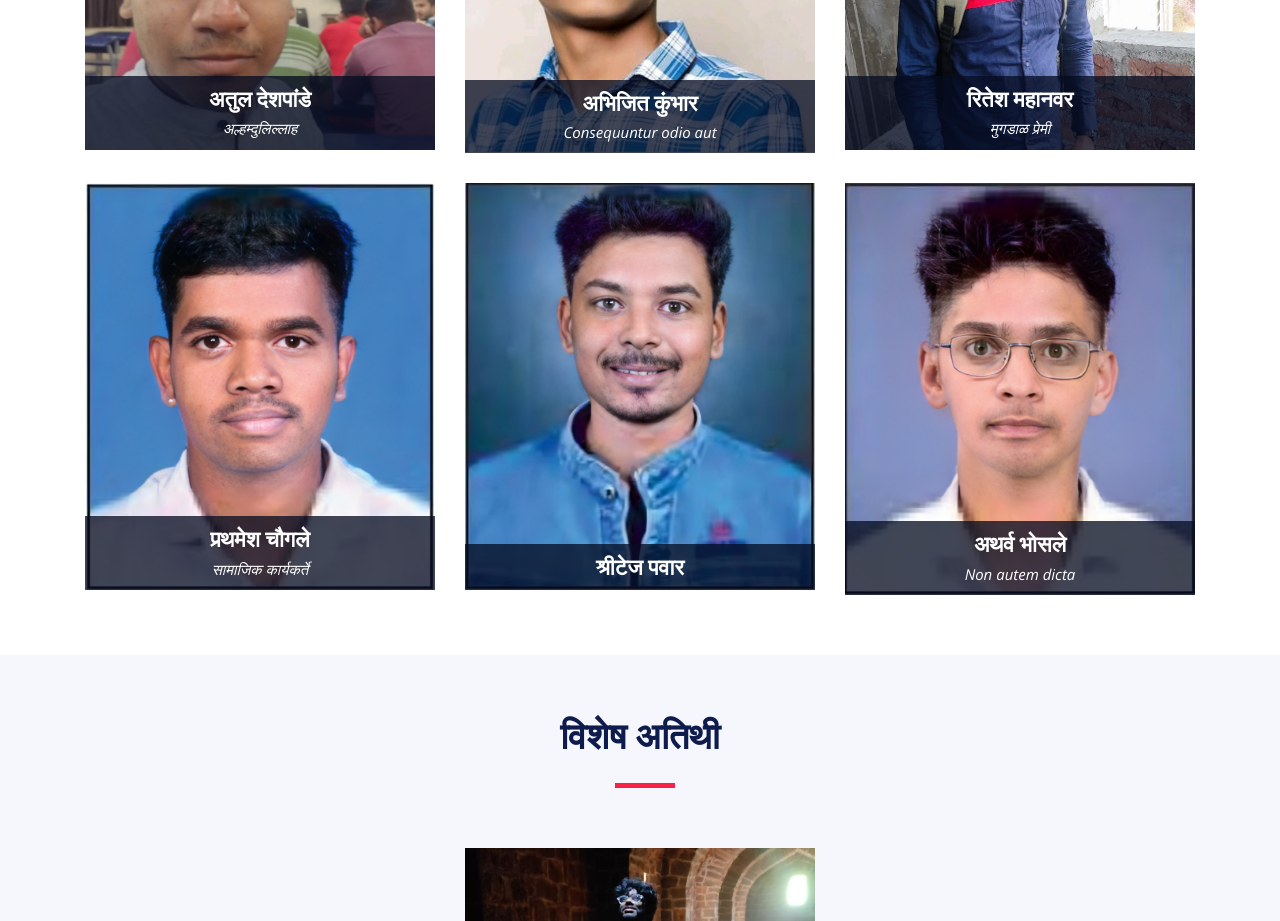
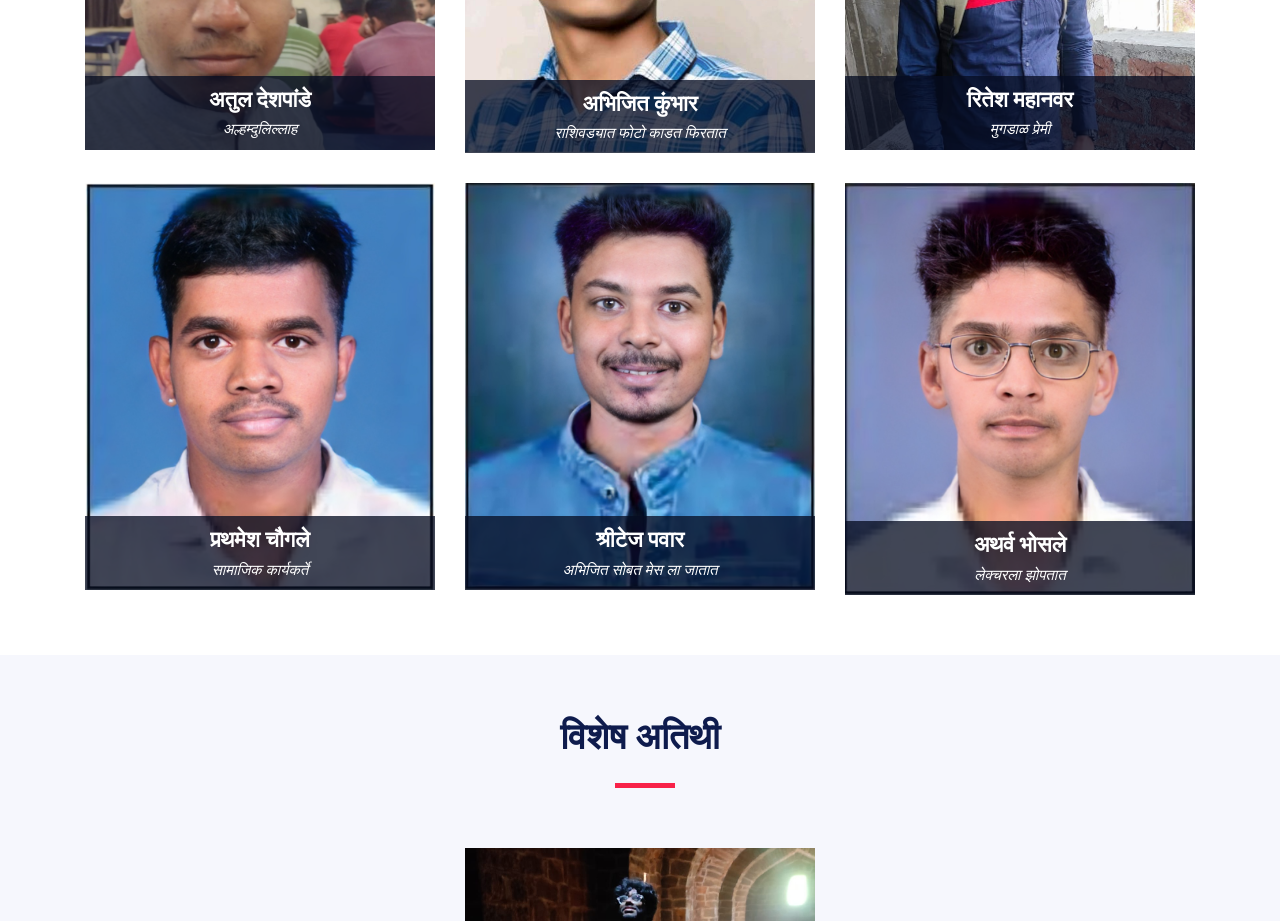
Before and after one commit to Guru9699/event, a plain HTML site: page index.html in a window 1280 px wide. Shown: the part 2040-2961 px from the top of the page. Drawn offline with nearby package versions, Linux system fonts and the light colour scheme.

Commit message:
Update index.html

```diff
--- a/index.html
+++ b/index.html
@@ -178,7 +178,7 @@
               <img src="img/speakers/2.jpg" alt="Speaker 2" class="img-fluid">
               <div class="details">
                 <h3><a href="speaker-details.html">अभिजित कुंभार</a></h3>
-                <p>Consequuntur odio aut</p>
+                <p>राशिवड्यात फोटो काडत फिरतात</p>
                 <div class="social">
                   <!-- <a href=""><i class="fa fa-twitter"></i></a>
                   <a href=""><i class="fa fa-facebook"></i></a>
@@ -223,7 +223,7 @@
               <img src="img/speakers/5.png" alt="Speaker 5" class="img-fluid">
               <div class="details">
                 <h3><a href="speaker-details.html">श्रीटेज पवार</a></h3>
-                <p></p>
+                <p>अभिजित सोबत मेस ला जातात</p>
                 <div class="social">
                   <!-- <a href=""><i class="fa fa-twitter"></i></a>
                   <a href=""><i class="fa fa-facebook"></i></a>
@@ -238,7 +238,7 @@
               <img src="img/speakers/6.png" alt="Speaker 6" class="img-fluid">
               <div class="details">
                 <h3><a href="speaker-details.html">अथर्व भोसले</a></h3>
-                <p>Non autem dicta</p>
+                <p>लेक्चरला झोपतात</p>
                 <div class="social">
                   <!-- <a href=""><i class="fa fa-twitter"></i></a>
                   <a href=""><i class="fa fa-facebook"></i></a>
```
